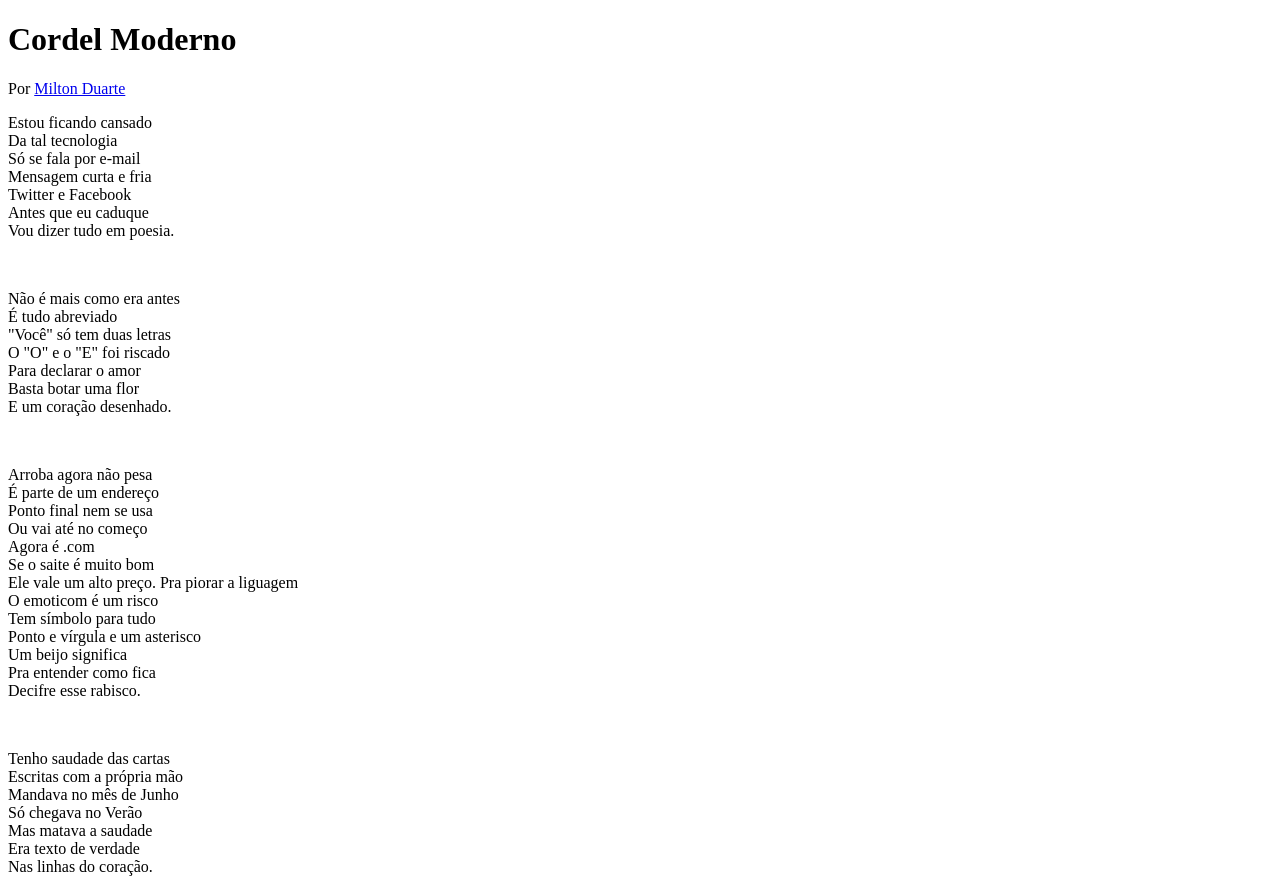
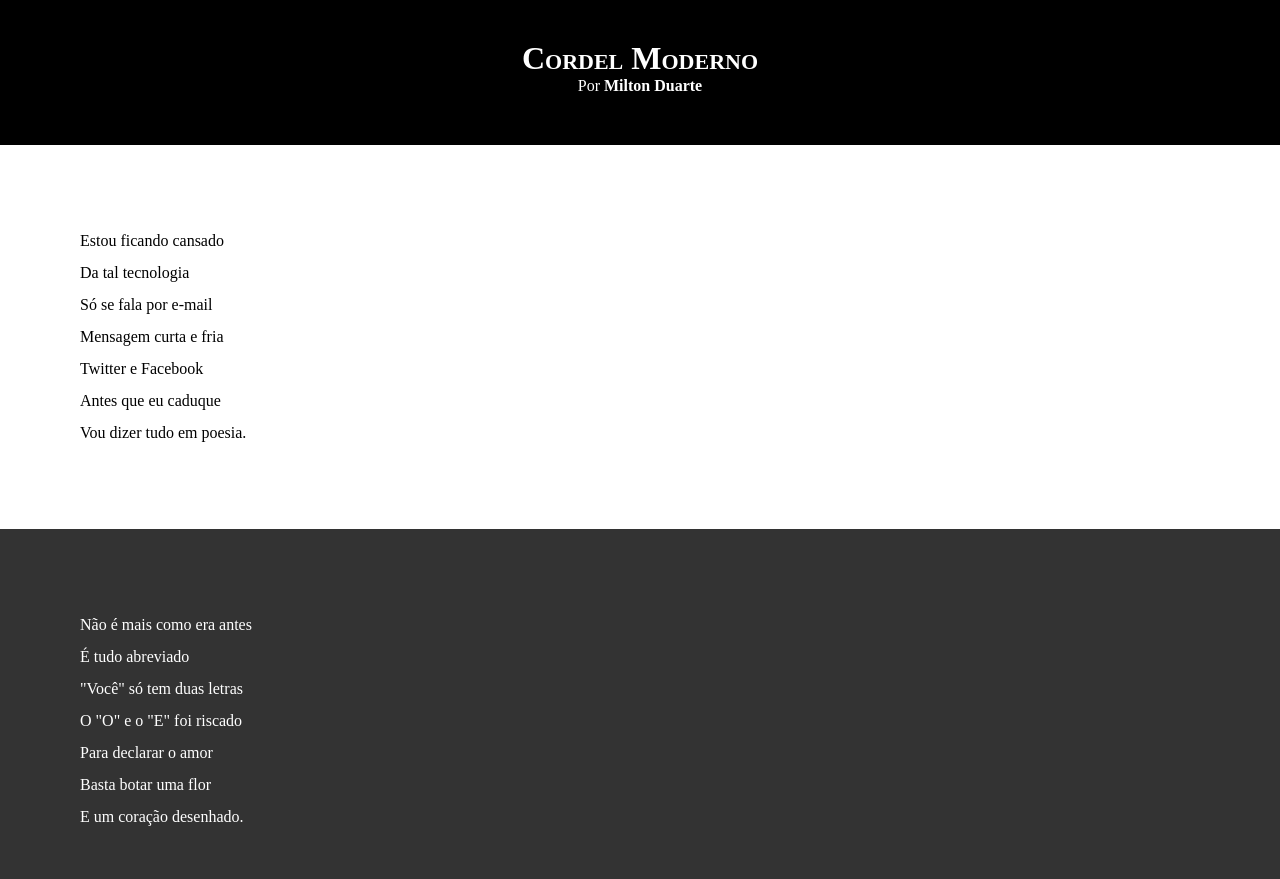
Before and after one commit to GuilhermeGLS/projeto-cordel, a plain HTML site: page index.html in a window 1280 px wide. Shown: the top 879 px of the page. Drawn offline with Linux system fonts and the light colour scheme.

Commit message:
Atulizando os estilos

```diff
--- a/estilo/style.css
+++ b/estilo/style.css
@@ -1 +1,66 @@
 @charset "utf-8";
+
+*{
+    margin: 0px;
+    padding: 0px;
+}
+
+html, body{
+    min-height: 100vh;
+    background-color: darkgray;
+}
+
+header{
+    background-color: black;
+    color: white;
+    text-align: center;
+}
+
+header>h1{
+    padding-top:40px;
+    font-variant:small-caps;
+}
+
+header>p{
+    padding-bottom:50px;
+}
+
+a{
+    color:white;
+    text-decoration:none;
+    font-weight:bolder;
+}
+
+a:hover{
+    text-decoration:underline;
+    background-color:#ffffff1a;
+}
+
+section{
+    padding-top: 10vh;
+    padding-bottom: 10vh;
+    line-height:2em;
+    padding-left:10vh;
+}
+
+section.normal{
+    background-color:white;
+    color:black;
+}
+
+section.imagem{
+    background-color: rgb(51, 51, 51);
+    color:white;
+}
+
+section.imagem>p{
+    width:400px;
+    background-color:#00000029
+
+
+footer{
+    background-color:black;
+    color:white;
+    text-align:center;
+    padding:12px;
+}
--- a/index.html
+++ b/index.html
@@ -14,10 +14,9 @@
         </h1>
         <p>Por <a href="https://www.recantodasletras.com.br/poesias/3186743">Milton Duarte</a>
         </p>
-
     </header>
 
-    <section>
+    <section class="normal">
         <p>
             Estou ficando cansado  <br>
             Da tal tecnologia <br>
@@ -29,9 +28,8 @@
         </p>
     </section>
 
-<br>
 
-    <section>
+    <section class="imagem">
         <p>
             Não é mais como era antes <br>
             É tudo abreviado <br>
@@ -43,9 +41,9 @@
         </p>
     </section>
 
- <br>
 
-    <section>
+
+    <section class="normal">
         <p>
             Arroba agora não pesa  <br>
             É parte de um endereço <br>
@@ -64,9 +62,9 @@
         </p>
     </section>
 
-<br>
 
-    <section>
+
+    <section class="imagem">
         <p>
             Tenho saudade das cartas <br>
             Escritas com a própria mão <br>
@@ -78,9 +76,9 @@
         </p>
     </section>
 
-<br>
 
-    <section>
+
+    <section class="normal">
         <p>
             Agora, escrevo e envio <br>
             Chegando na mesma hora <br>
```
